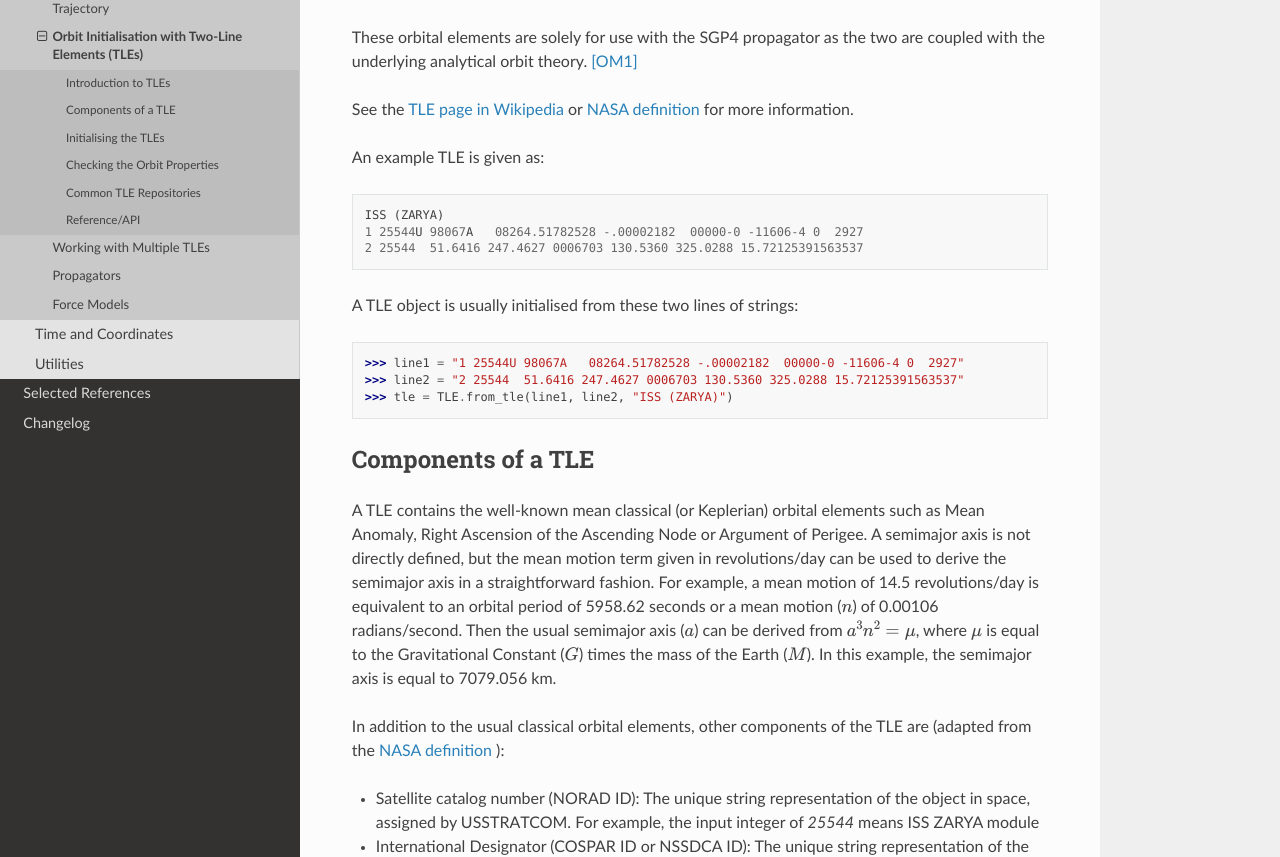
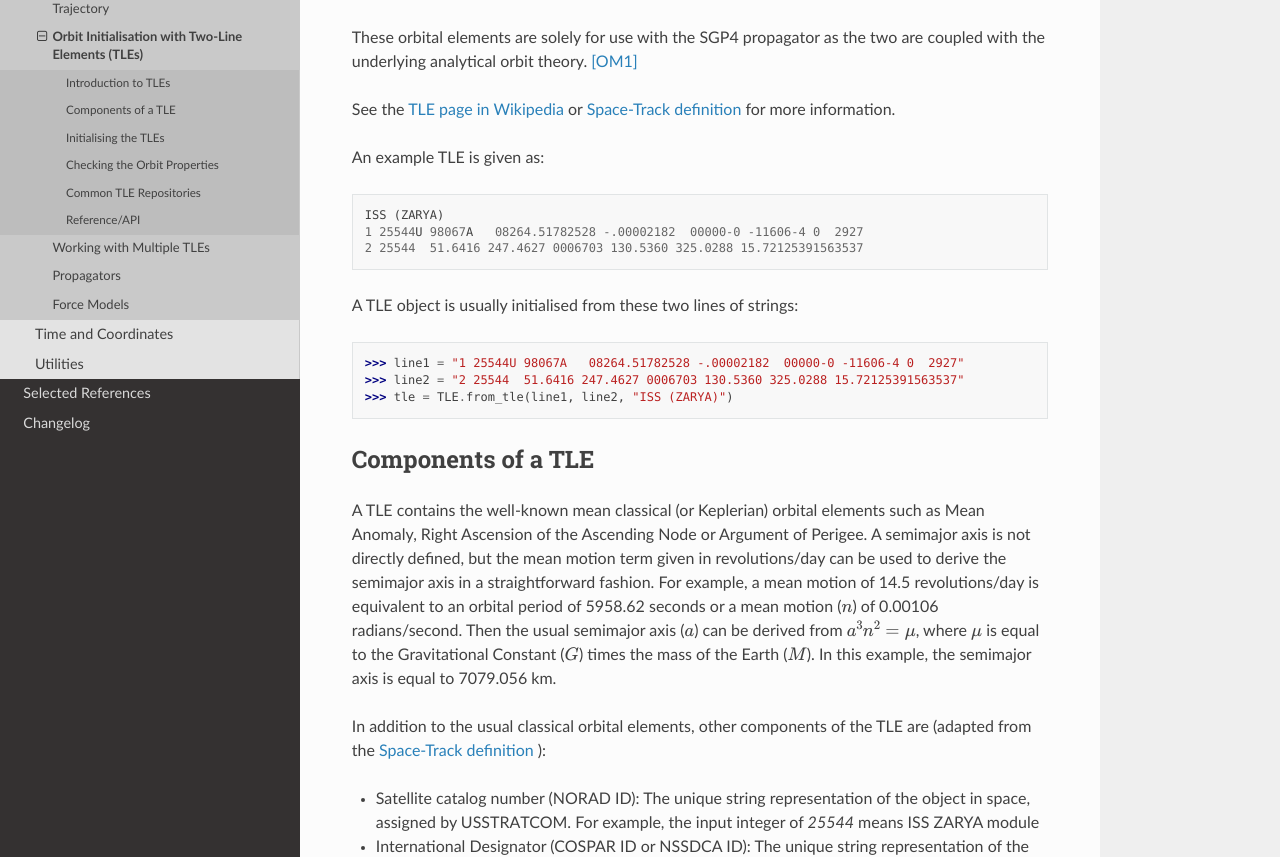
Before and after one commit to egemenimre/satmad, a Sphinx documentation site: the page built from docs/propagation/tle.rst, in a window 1280 px wide and 1400 px high. Shown: the part 286-1143 px from the top of the window. Built offline with Sphinx 7.4.7 and the Read the Docs theme 2.0.0, drawn with Linux system fonts in a browser that asks for light colours.

Commit message:
Fixed broken link

```diff
--- a/docs/propagation/tle.rst
+++ b/docs/propagation/tle.rst
@@ -14,8 +14,8 @@ These orbital elements are solely for use with the SGP4 propagator as the two ar
 with the underlying analytical orbit theory. [OM1]_
 
 See the `TLE page in Wikipedia
-<https://en.wikipedia.org/wiki/Two-line_element_set>`_ or `NASA definition
-<https://spaceflight.nasa.gov/realdata/sightings/SSapplications/Post/JavaSSOP/SSOP_Help/tle_def.html>`_
+<https://en.wikipedia.org/wiki/Two-line_element_set>`_ or
+`Space-Track definition <https://www.space-track.org/documentation#tle>`_
 for more information.
 
 An example TLE is given as::
@@ -45,7 +45,7 @@ In this example, the semimajor axis is equal to 7079.056 km.
 
 In addition to the usual classical orbital elements, other components of the TLE are
 (adapted from the
-`NASA definition <https://spaceflight.nasa.gov/realdata/sightings/SSapplications/Post/JavaSSOP/SSOP_Help/tle_def.html>`_
+`Space-Track definition <https://www.space-track.org/documentation#tle>`_
 ):
 
 * Satellite catalog number (NORAD ID): The unique string
```
Also changed, not shown: 1 other file.
